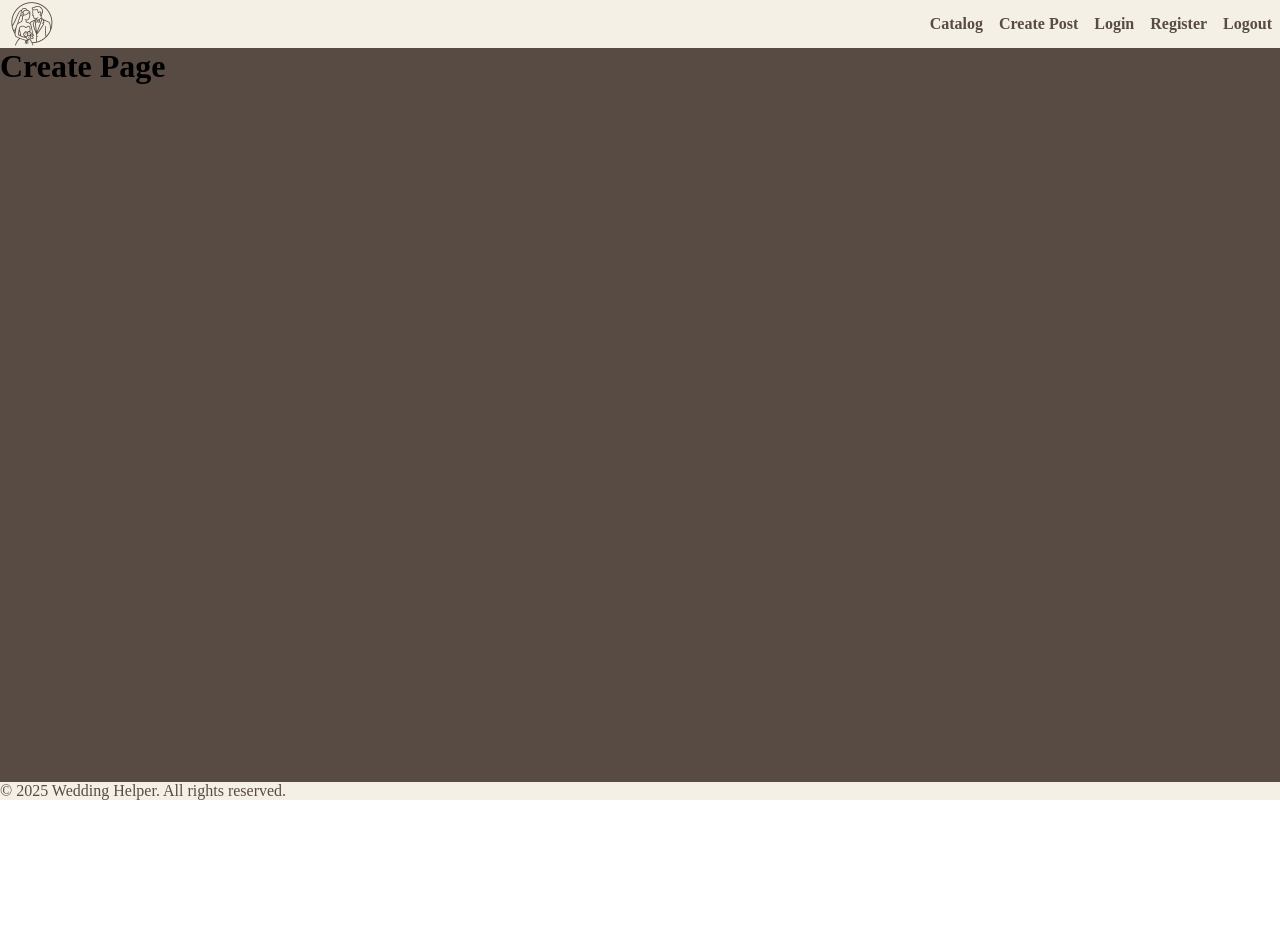
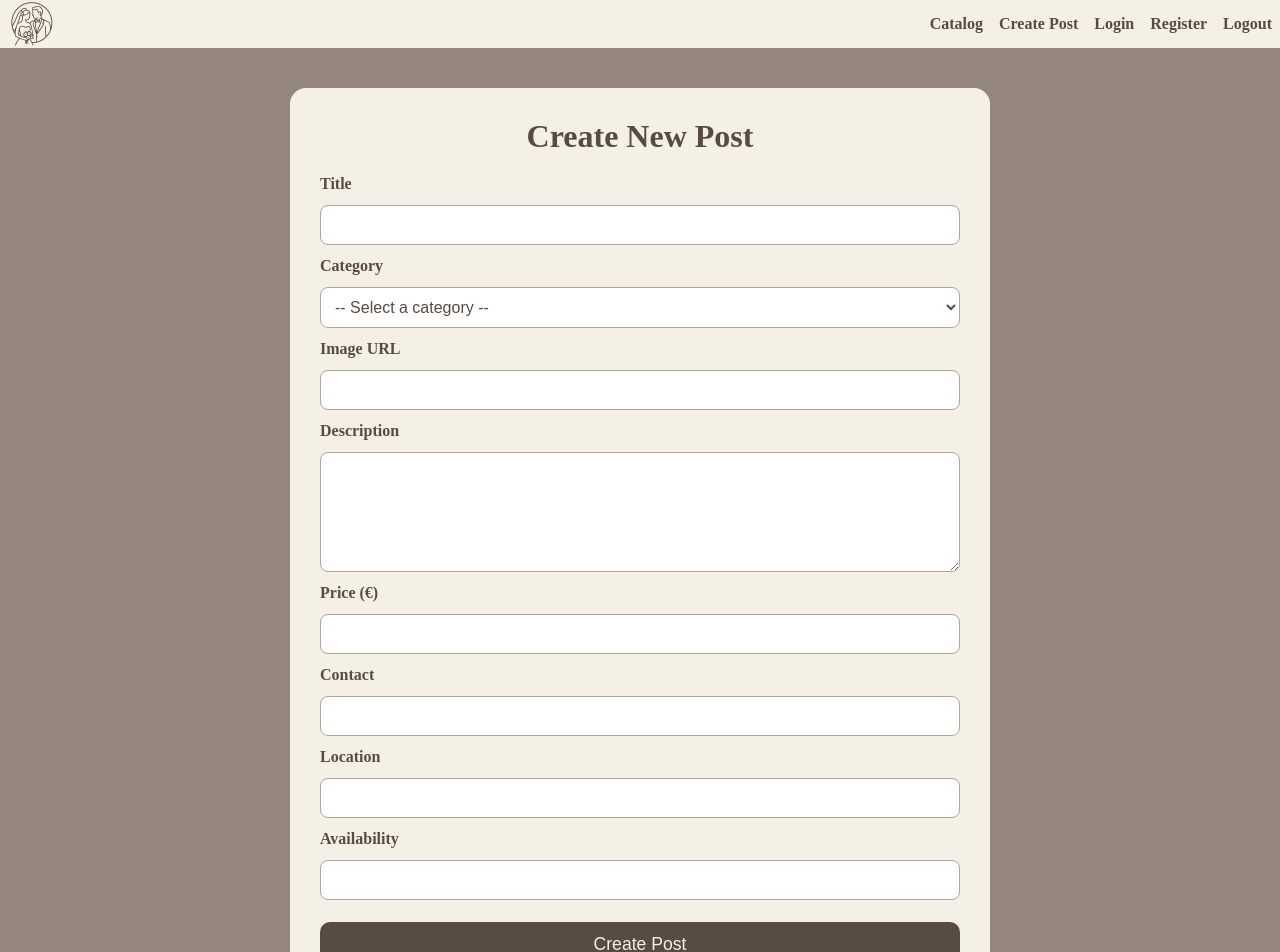
Before and after one commit to a-stoeva/softuni-react-exam-project, a React (Vite) app in the folder client/: page /create in a window 1280 px wide. Shown: the top 952 px of the page. Before the commit the page ends 800 px from the top, so only its background shows below. Built offline with nearby package versions, Linux system fonts and the light colour scheme.

Commit message:
Add CreateEdit controlled form and CSS

```diff
--- a/client/src/App.jsx
+++ b/client/src/App.jsx
@@ -7,9 +7,8 @@ import Home from './components/home/Home';
 import Catalog from './components/catalog/Catalog';
 import Login from './components/login/Login';
 import Register from './components/register/Register';
-import Create from './components/create/Create';
-import Edit from './components/edit/Edit';
 import Details from './components/details/Details';
+import CreateEdit from './components/createEdit/CreateEdit';
 
 export default function App() {
 
@@ -25,8 +24,8 @@ export default function App() {
 
                     <Route path='/' element={<Home/>}/>
                     <Route path='/catalog' element={<Catalog/>}/>
-                    <Route path='/create' element={<Create/>}/>
-                    <Route path='/edit' element={<Edit/>}/>
+                    <Route path='/create' element={<CreateEdit/>}/>
+                    <Route path='/catalog/:postId/edit' element={<CreateEdit/>}/>
                     <Route path='/catalog/:postId/details' element={<Details/>}/>
                 </Routes>
 
--- a/client/src/App.module.css
+++ b/client/src/App.module.css
@@ -6,5 +6,5 @@
 
 .main {
     flex:1;
-    background: #584b44;
+    background: #94857d;
 }
--- a/client/src/components/catalog/Catalog.module.css
+++ b/client/src/components/catalog/Catalog.module.css
@@ -1,6 +1,5 @@
 .catalogSection {
     padding: 20px;
-    background: #94857d;
 }
 
 .title {
--- a/client/src/components/create/Create.jsx
+++ /dev/null
@@ -1,7 +0,0 @@
-export default function Create() {
-    return (
-        <>
-        <h1>Create Page</h1>
-        </>
-    )
-}
--- /dev/null
+++ b/client/src/components/createEdit/CreateEdit.jsx
@@ -0,0 +1,126 @@
+import { useEffect, useState } from "react";
+import { useNavigate, useParams } from "react-router";
+import styles from "./CreateEdit.module.css";
+
+export default function CreateEdit() {
+    const { postId } = useParams();
+    const navigate = useNavigate();
+
+    const isEdit = Boolean(postId);
+
+    const initialValues = {
+        title: '',
+        category: '',
+        image: '',
+        description: '',
+        price: '',
+        contact: '',
+        location: '',
+        availability: '',
+    }
+
+    const [formData, setFormData] = useState(initialValues);
+
+    useEffect(() => {
+        if (isEdit) {
+            fetch(`http://localhost:3030/jsonstore/weddingHelper/weddingHelper/${postId}`)
+                .then(res => res.json())
+                .then(data => setFormData(data))
+                .catch(err => console.error(err));
+        }
+    }, [isEdit, postId]);
+
+    const changeHandler = (e) => {
+        setFormData(state => ({
+            ...state,
+            [e.target.name]: e.target.value,
+        }));
+    };
+
+const submitHandler = async (e) => {
+    e.preventDefault();
+
+    try {
+        const method = isEdit ? "PUT" : "POST";
+        const url = isEdit
+            ? `http://localhost:3030/jsonstore/weddingHelper/weddingHelper/${postId}`
+            : `http://localhost:3030/jsonstore/weddingHelper/weddingHelper`;
+
+        const res = await fetch(url, {
+            method,
+            headers: { "Content-Type": "application/json" },
+            body: JSON.stringify(formData)
+        });
+
+        const data = await res.json();
+
+        navigate(`/catalog/${data._id}/details`);
+
+    } catch (err) {
+        alert(err.message);
+    }
+};
+
+    return (
+        <div className={styles.wrapper}>
+            <h2 className={styles.title}>
+                {isEdit ? "Edit Post" : "Create New Post"}
+            </h2>
+
+            <form className={styles.form} onSubmit={submitHandler}>
+                <label className={styles.label}>Title</label>
+                <input className={styles.input} name="title" value={formData.title} onChange={changeHandler} required />
+
+                <label className={styles.label}>Category</label>
+                <select
+                    className={styles.input}
+                    name="category"
+                    value={formData.category}
+                    onChange={changeHandler}
+                    required
+                >
+                    <option value="">-- Select a category --</option>
+                    <option value="Gifts">Gifts</option>
+                    <option value="Flowers">Flowers</option>
+                    <option value="Decor">Decor</option>
+                    <option value="Catering">Catering</option>
+                    <option value="Photography">Photography</option>
+                </select>
+
+
+                <label className={styles.label}>Image URL</label>
+                <input className={styles.input} name="image" value={formData.image} onChange={changeHandler} required />
+
+                <label className={styles.label}>Description</label>
+                <textarea className={styles.textarea} name="description" value={formData.description} onChange={changeHandler} required />
+
+                <label className={styles.label}>Price (€)</label>
+                <input
+                    className={styles.input}
+                    type="number"
+                    name="price"
+                    value={formData.price}
+                    onChange={changeHandler}
+                    required
+                />
+
+
+                <label className={styles.label}>Contact</label>
+                <input className={styles.input} name="contact" value={formData.contact} onChange={changeHandler} required />
+
+                <label className={styles.label}>Location</label>
+                <input className={styles.input} name="location" value={formData.location} onChange={changeHandler} required />
+
+                <label className={styles.label}>Availability</label>
+                <input className={styles.input} name="availability" value={formData.availability} onChange={changeHandler} required />
+
+                <input
+                  type="submit"
+                  className={styles.submitBtn}
+                  value={isEdit ? "Save Changes" : "Create Post"}
+                />
+
+            </form>
+        </div>
+    );
+}
--- /dev/null
+++ b/client/src/components/createEdit/CreateEdit.module.css
@@ -0,0 +1,55 @@
+.wrapper {
+    max-width: 700px;
+    margin: 40px auto;
+    background: #f5f0e5;
+    color: #584b44;
+    padding: 30px;
+    border-radius: 16px;
+}
+
+.title {
+    text-align: center;
+    font-size: 2rem;
+    margin-bottom: 20px;
+}
+
+.form {
+    display: flex;
+    flex-direction: column;
+    gap: 12px;
+}
+
+.label {
+    font-weight: 600;
+}
+
+.input,
+.textarea {
+    padding: 10px;
+    border-radius: 8px;
+    border: 1px solid #b3a298;
+    background: #fff;
+    font-size: 1rem;
+    color: #584b44;
+}
+
+.textarea {
+    height: 120px;
+    resize: vertical;
+}
+
+.submitBtn {
+    margin-top: 10px;
+    padding: 12px;
+    border: none;
+    border-radius: 10px;
+    background: #584b44;
+    color: #f5f0e5;
+    font-size: 1.1rem;
+    cursor: pointer;
+    transition: background 0.2s ease;
+}
+
+.submitBtn:hover {
+    background: #b3a298;
+}
--- a/client/src/components/edit/Edit.jsx
+++ /dev/null
@@ -1,7 +0,0 @@
-export default function Edit() {
-    return (
-        <>
-        <h1>Edit Page</h1>
-        </>
-    )
-}
--- a/client/src/components/item/ItemCard.module.css
+++ b/client/src/components/item/ItemCard.module.css
@@ -34,7 +34,7 @@
 }
 
 .button {
-    margin-top: 10px;
+    margin-top: auto;
     padding: 10px;
     background: #584b44;
     border: none;
```
Also changed, not shown: client/src/components/create/Create.module.css (deleted), client/src/components/edit/Edit.module.css (deleted).
